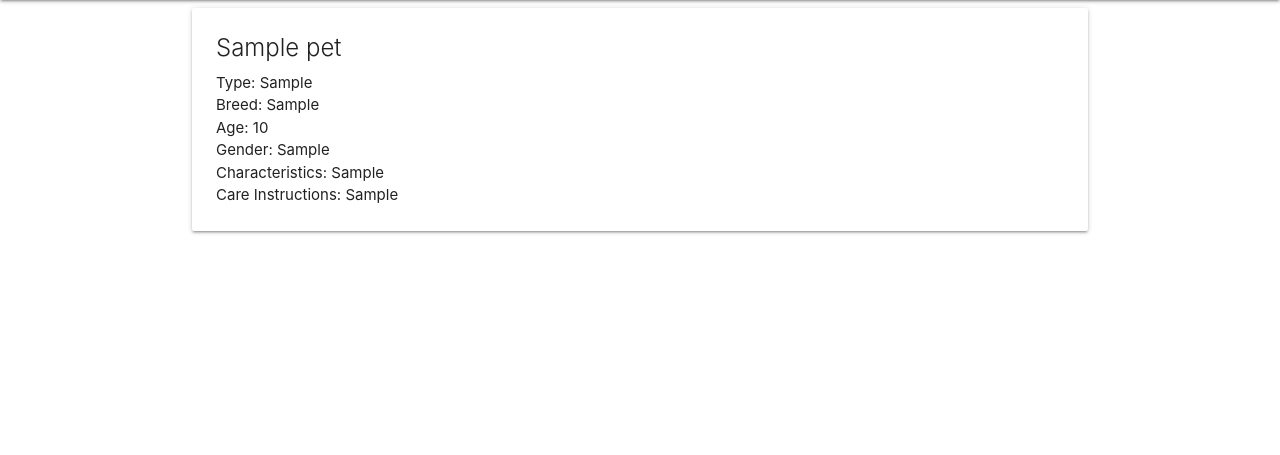
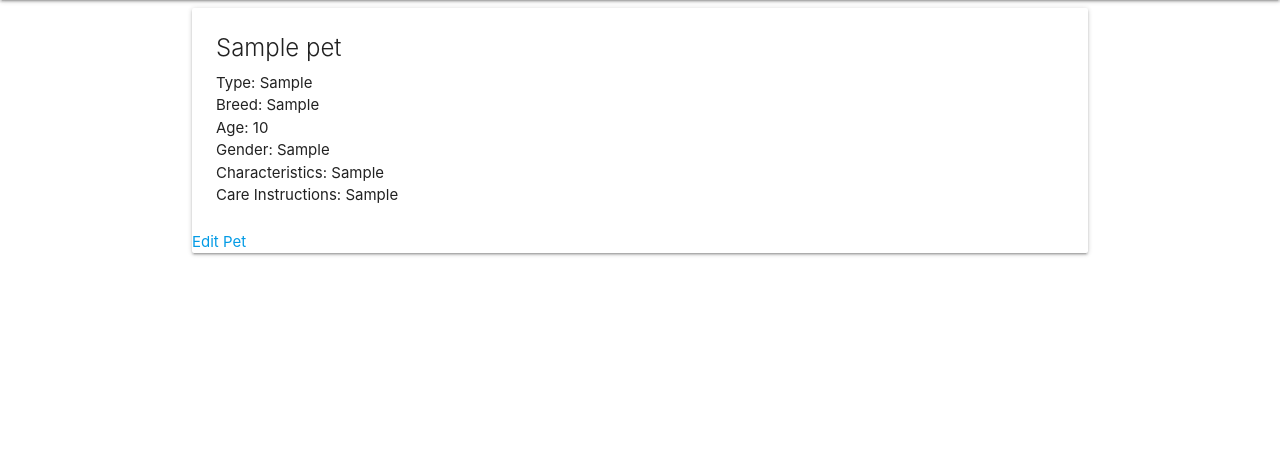
Before and after one commit to beccaawhite/petcation, a Django app: page /pets/1/ in a window 1280 px wide. Shown: the part 64-519 px from the top of the page. Run offline with Django 3.2, Linux system fonts and the light colour scheme; tables that the repository leaves empty hold one stand-in row (values such as "Sample post"); some web fonts are replaced.

Commit message:
create pet edit link and template form to edit pet

```diff
--- a/main_app/models.py
+++ b/main_app/models.py
@@ -51,7 +51,7 @@ class Pet(models.Model):
         return self.name
 
     def get_absolute_url(self):
-        return reverse('detail', kwargs={'pet_id': self.id})
+        return reverse('pets_detail', kwargs={'pet_id': self.id})
 
 class Post(models.Model):
     start_date = models.DateField('start date')
--- a/main_app/templates/owners/detail.html
+++ b/main_app/templates/owners/detail.html
@@ -41,7 +41,6 @@
   </a>
   {% endfor %}
   <a href="{% url 'pets_create' owner.id %}">Add Pet</a>
-</main>
 
 </main>
 {% endblock %}
--- a/main_app/templates/owners/pets/detail.html
+++ b/main_app/templates/owners/pets/detail.html
@@ -12,6 +12,7 @@
         <p>Characteristics: {{ pet.characteristics }}</p>
         <p>Care Instructions: {{ pet.care_instructions }}</p>
     </div>
+    <a href="{% url 'pets_update_form' pet.id %}">Edit Pet</a>
   </div>
 
 {% endblock %}
--- a/main_app/urls.py
+++ b/main_app/urls.py
@@ -13,6 +13,8 @@ urlpatterns = [
     path('owners/<int:pk>/delete/', views.OwnerDelete.as_view(), name='owners_delete'),
     path('owners/<int:owner_id>/pet_create/', views.pets_create, name='pets_create'),
     path('owners/<int:owner_id>/add_pet/', views.add_pet, name='add_pet'),
+    path('pets/<int:pet_id>/pet_update_form/', views.pets_update_form, name='pets_update_form'),
+    path('pets/<int:pet_id>/pet_update/', views.pet_update, name='pets_update'),
     path('pets/<int:pet_id>/', views.pets_detail, name='pets_detail'),
     path('sitters/', views.sitters_index, name='sitters_index'),
     path('sitters/<int:sitter_id>/', views.sitters_detail, name='detail'),
--- a/main_app/views.py
+++ b/main_app/views.py
@@ -88,12 +88,31 @@ def add_pet(request, owner_id):
     new_pet.save()
   return redirect('detail', owner_id=owner_id)
 
+
 # Pet Views
 def pets_detail(request, pet_id):
   pet = Pet.objects.get(id=pet_id)
   return render(request, 'owners/pets/detail.html', {
     'pet': pet
   })
+
+
+def pet_update(request, pet_id):
+  form = PetForm(request.POST)
+  if form.is_valid():
+    # edit_pet = form.save(commit=False)
+    form.save()
+  return redirect('pets_detail', pet_id=pet_id)
+
+def pets_update_form(request, pet_id):
+  print(request, ' this is the request')
+  pet = Pet.objects.get(id=pet_id)
+  pet_form = PetForm(instance=pet)
+  return render(request, 'owners/pets/pet_form_edit.html', {
+    'pet': pet,
+    'pet_form': pet_form
+  })
+
 
 # Sitter Views
 class SitterCreate(CreateView):
```
Also changed, not shown: main_app/templates/owners/pets/pet_form_edit.html (added, +16 -0 lines), main_app/forms.py (line endings or trailing spaces).
